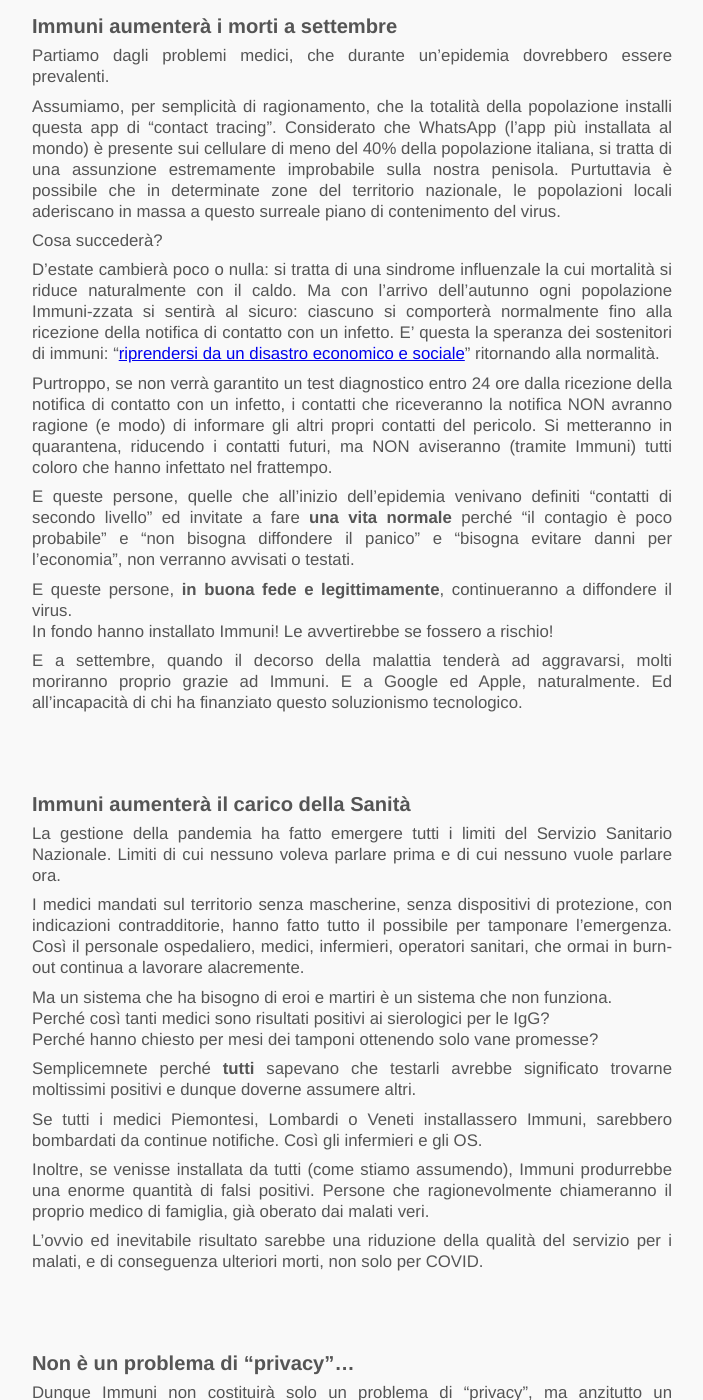
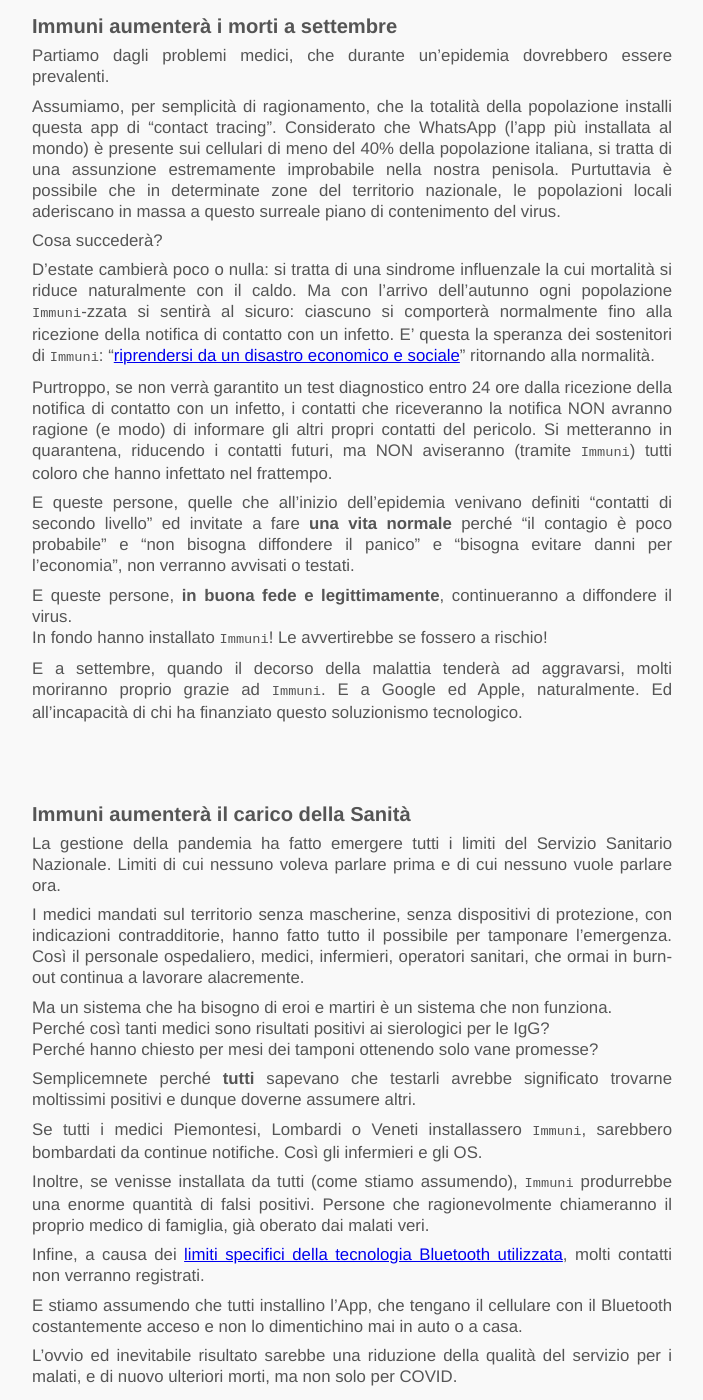
Before and after one commit to Shamar/shamar.github.io, a Jekyll site: the page built from _posts/2020-06-03-perche_sconsiglio_di_installare_immuni.markdown, in a window 1280 px wide and 1400 px high, scrolled down 739 px. Shown: the whole window, without its empty margins (288-991 px from the left). Built offline with Jekyll 4.4.1, drawn with Linux system fonts in a browser that asks for light colours; some of the changed text lies outside the part shown.

Commit message:
Update 2020-06-03-perche_sconsiglio_di_installare_immuni.markdown

```diff
--- a/_posts/2020-06-03-perche_sconsiglio_di_installare_immuni.markdown
+++ b/_posts/2020-06-03-perche_sconsiglio_di_installare_immuni.markdown
@@ -23,8 +23,8 @@
 
 Assumiamo, per semplicità di ragionamento, che la totalità della popolazione installi
 questa app di "contact tracing". Considerato che WhatsApp (l'app più installata al mondo)
-è presente sui cellulare di meno del 40% della popolazione italiana, si tratta di una
-assunzione estremamente improbabile sulla nostra penisola. Purtuttavia è possibile che
+è presente sui cellulari di meno del 40% della popolazione italiana, si tratta di una
+assunzione estremamente improbabile nella nostra penisola. Purtuttavia è possibile che
 in determinate zone del territorio nazionale, le popolazioni locali aderiscano in massa
 a questo surreale piano di contenimento del virus.
 
@@ -32,15 +32,15 @@
 
 D'estate cambierà poco o nulla: si tratta di una sindrome influenzale la cui mortalità
 si riduce naturalmente con il caldo. Ma con l'arrivo dell'autunno ogni popolazione
-Immuni-zzata si sentirà al sicuro: ciascuno si comporterà normalmente fino alla ricezione
-della notifica di contatto con un infetto. E' questa la speranza dei sostenitori di immuni:
+`Immuni`-zzata si sentirà al sicuro: ciascuno si comporterà normalmente fino alla ricezione
+della notifica di contatto con un infetto. E' questa la speranza dei sostenitori di `Immuni`:
 "[riprendersi da un disastro economico e sociale](https://twitter.com/mamo75r/status/1267914603964567558)"
 ritornando alla normalità.
 
 Purtroppo, se non verrà garantito un test diagnostico entro 24 ore
 dalla ricezione della notifica di contatto con un infetto, i contatti che riceveranno
 la notifica NON avranno ragione (e modo) di informare gli altri propri contatti del pericolo.
-Si metteranno in quarantena, riducendo i contatti futuri, ma NON aviseranno (tramite Immuni)
+Si metteranno in quarantena, riducendo i contatti futuri, ma NON aviseranno (tramite `Immuni`)
 tutti coloro che hanno infettato nel frattempo.
 
 E queste persone, quelle che all'inizio dell'epidemia venivano definiti "contatti di secondo
@@ -49,10 +49,10 @@
 verranno avvisati o testati.
 
 E queste persone, **in buona fede e legittimamente**, continueranno a diffondere il virus.
-In fondo hanno installato Immuni! Le avvertirebbe se fossero a rischio!
+In fondo hanno installato `Immuni`! Le avvertirebbe se fossero a rischio!
 
 E a settembre, quando il decorso della malattia tenderà ad aggravarsi, molti moriranno
-proprio grazie ad Immuni. E a Google ed Apple, naturalmente. Ed all'incapacità di
+proprio grazie ad `Immuni`. E a Google ed Apple, naturalmente. Ed all'incapacità di
 chi ha finanziato questo soluzionismo tecnologico.
 
 # Immuni aumenterà il carico della Sanità
@@ -72,36 +72,41 @@
 Semplicemnete perché **tutti** sapevano che testarli avrebbe significato
 trovarne moltissimi positivi e dunque doverne assumere altri.
 
-Se tutti i medici Piemontesi, Lombardi o Veneti installassero Immuni, sarebbero
+Se tutti i medici Piemontesi, Lombardi o Veneti installassero `Immuni`, sarebbero
 bombardati da continue notifiche. Così gli infermieri e gli OS.
 
-Inoltre, se venisse installata da tutti (come stiamo assumendo), Immuni produrrebbe
+Inoltre, se venisse installata da tutti (come stiamo assumendo), `Immuni` produrrebbe
 una enorme quantità di falsi positivi. Persone che ragionevolmente chiameranno
 il proprio medico di famiglia, già oberato dai malati veri.
 
+Infine, a causa dei [limiti specifici della tecnologia Bluetooth utilizzata](https://medium.com/personaldata-io/inferring-distance-from-bluetooth-signal-strength-a-deep-dive-fe7badc2bb6d), molti contatti non verranno registrati.
+
+E stiamo assumendo che tutti installino l'App, che tengano il cellulare
+con il Bluetooth costantemente acceso e non lo dimentichino mai in auto o a casa.
+
 L'ovvio ed inevitabile risultato sarebbe una riduzione della qualità del
-servizio per i malati, e di conseguenza ulteriori morti, non solo per COVID.
+servizio per i malati, e di nuovo ulteriori morti, ma non solo per COVID.
 
 # Non è un problema di "privacy"...
 
-Dunque Immuni non costituirà solo un problema di "privacy", ma anzitutto un gravissimo problema di salute pubblica.
+Dunque `Immuni` non costituirà solo un problema di "privacy", ma anzitutto un **gravissimo problema di salute pubblica**.
 
 Un problema di cui, come al solito, non risponderà nessuno.
 Perché come non è un caso che la sperimentazione parta a giugno, non è un caso che le
 regioni più colpite dal virus ([Lombartia, Piemonte, Emilia-Romagna, Veneto](https://lab24.ilsole24ore.com/coronavirus/)...)
 **non** ne facciano parte.
 
-Persino Google e Apple, per poter produrre qualcosa da deployare su milioni
+D'altronde persino Google e Apple, per poter produrre qualcosa da deployare su milioni
 di dispositivi prima che il favore dei governi cessi, hanno dovuto
 [ridefinire il concetto stesso di contact tracing](https://medium.com/personaldata-io/inferring-distance-from-bluetooth-signal-strength-a-deep-dive-fe7badc2bb6d)
 per adattarlo ai cellulari.
 
-Ma vi sono **anche** moltissimi problemi "di privacy" bellamente ignorati da chi sviluppa Immuni.
+Ma vi sono **anche** moltissimi problemi "di privacy" bellamente ignorati da chi sviluppa `Immuni`.
 
 Uno tra tanti: mentre l'applicazione, di per sé, è tanto sicura quanto è sicuro il sistema operativo
 su cui gira ([molto poco](https://francozappa.github.io/about-bias/), ma questo costituisce un'altro ordine di problemi),
 [gli sviluppatori si rifiutano di considerare](https://github.com/immuni-app/immuni-documentation/issues/12)
-che con meno di 5000 €, [qualsiasi organizzazione](https://www.nytimes.com/interactive/2019/12/21/opinion/location-data-democracy-protests.html)
+che con meno di 5000 €, qualsiasi organizzazione
 criminale potrà utilizzare la propria rete di estorsione per installare centinaia bluetooth
 spoofer in grado di ricostruire la rete di contatti di una città come Roma, Milano o Palermo.
 
@@ -115,7 +120,7 @@
 
 L'idea che un App su un cellulare possa risolvere semplicemente problemi complessi di scala globale come una pandemia.
 E [non si potrà tornare indietro](https://www.latimes.com/opinion/story/2020-05-12/coronavirus-tracing-app-apple-google):
-la **sorveglianza di massa** verrà giustificata continuamente, sempre in nome di nuovi pericoli.
+la **sorveglianza di massa** [verrà giustificata continuamente](https://www.nytimes.com/interactive/2019/12/21/opinion/location-data-democracy-protests.html)), sempre in nome di nuovi pericoli.
 
 Qualsiasi informatico competente **riderebbe** di fronte a questo
 [soluzionismo tecnologico](https://www.open.online/2020/06/02/app-contact-tracing-bruce-schneier-intervista/).
```
